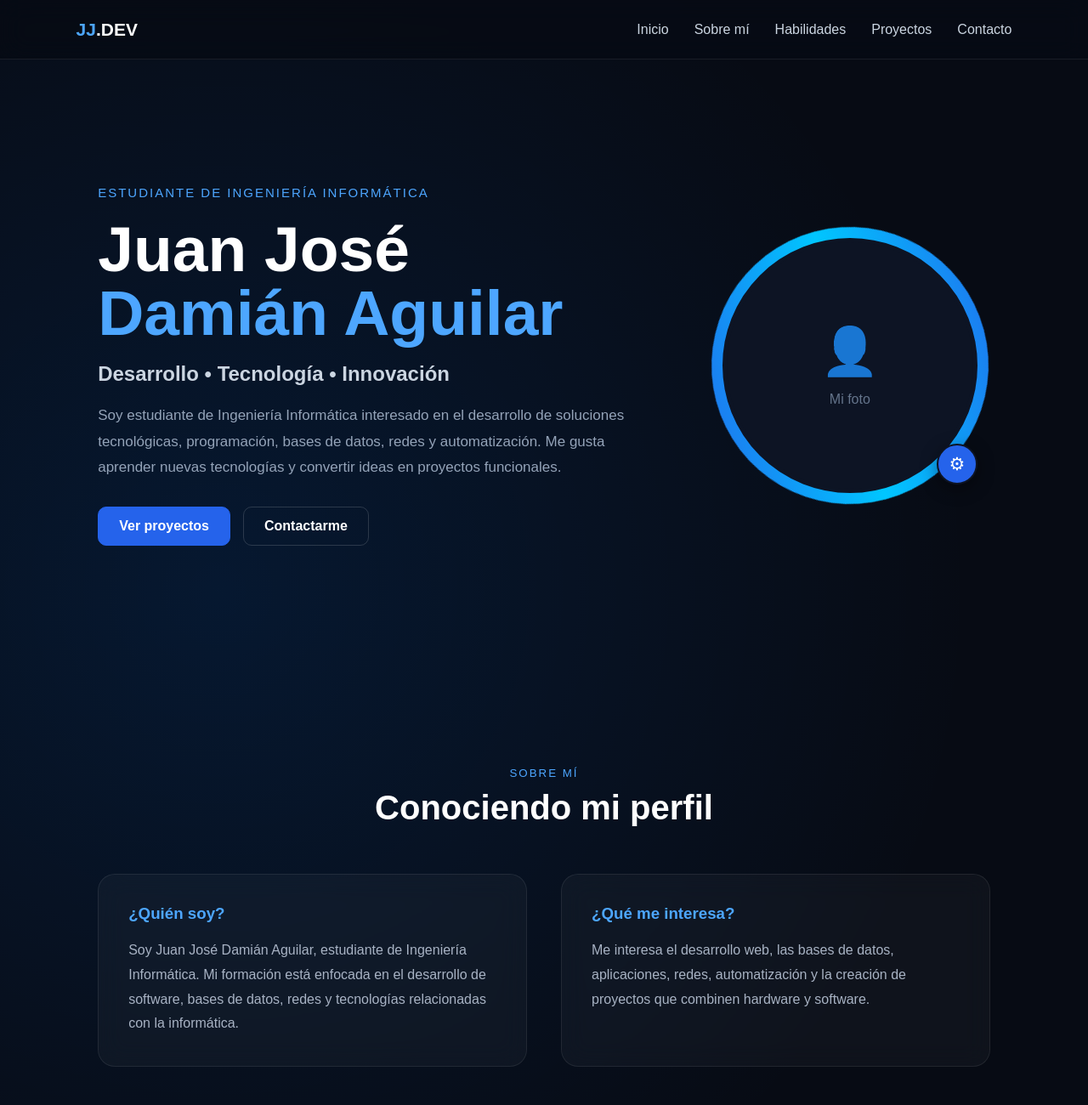
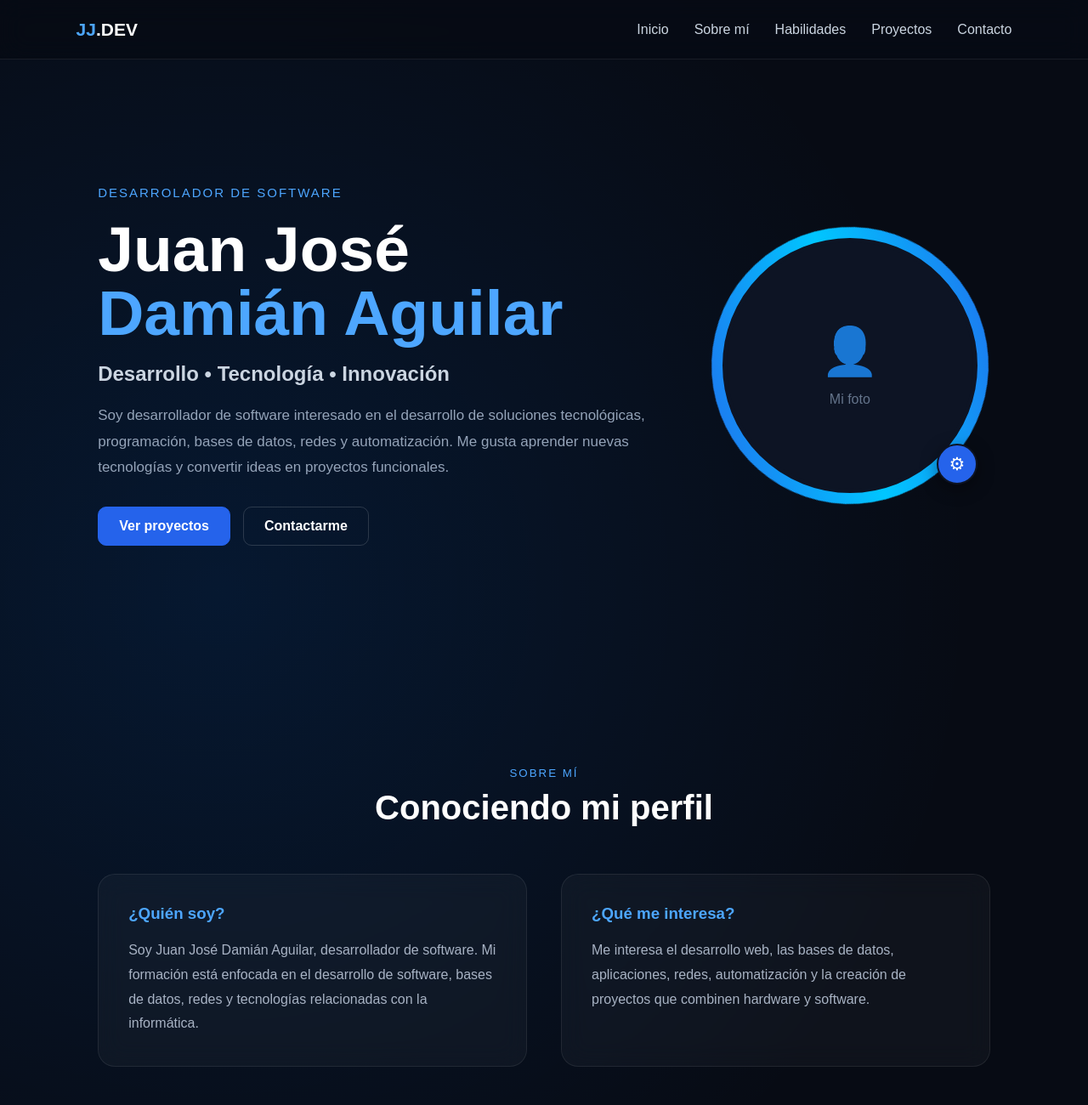
Before and after one commit to Juan2006-01/mi-portafolio, a plain HTML site: page index.html in a window 1280 px wide. Shown: the top 1300 px of the page at 85% size. Drawn offline with Linux system fonts and the light colour scheme.

```diff
--- a/index.html
+++ b/index.html
@@ -506,7 +506,7 @@
     <section class="hero" id="inicio">
 
         <div class="hero-text">
-            <small>ESTUDIANTE DE INGENIERÍA INFORMÁTICA</small>
+            <small>DESARROLADOR DE SOFTWARE</small>
 
             <h1>
                 Juan José<br>
@@ -516,7 +516,7 @@
             <h2>Desarrollo • Tecnología • Innovación</h2>
 
             <p>
-                Soy estudiante de Ingeniería Informática interesado en el
+                Soy desarrollador de software interesado en el
                 desarrollo de soluciones tecnológicas, programación, bases de
                 datos, redes y automatización. Me gusta aprender nuevas
                 tecnologías y convertir ideas en proyectos funcionales.
@@ -597,8 +597,7 @@
             <div class="glass">
                 <h3>¿Quién soy?</h3>
                 <p>
-                    Soy Juan José Damián Aguilar, estudiante de Ingeniería
-                    Informática. Mi formación está enfocada en el desarrollo
+                    Soy Juan José Damián Aguilar, desarrollador de software. Mi formación está enfocada en el desarrollo
                     de software, bases de datos, redes y tecnologías
                     relacionadas con la informática.
                 </p>
@@ -736,7 +735,7 @@
 
     <script>
         /* CONTRASEÑA PARA EDITAR LA FOTO */
-        const PHOTO_PASSWORD = "JD2026";
+        const PHOTO_PASSWORD = "010606";
 
         /* CARGAR FOTO GUARDADA */
         window.addEventListener("DOMContentLoaded", function () {
```
